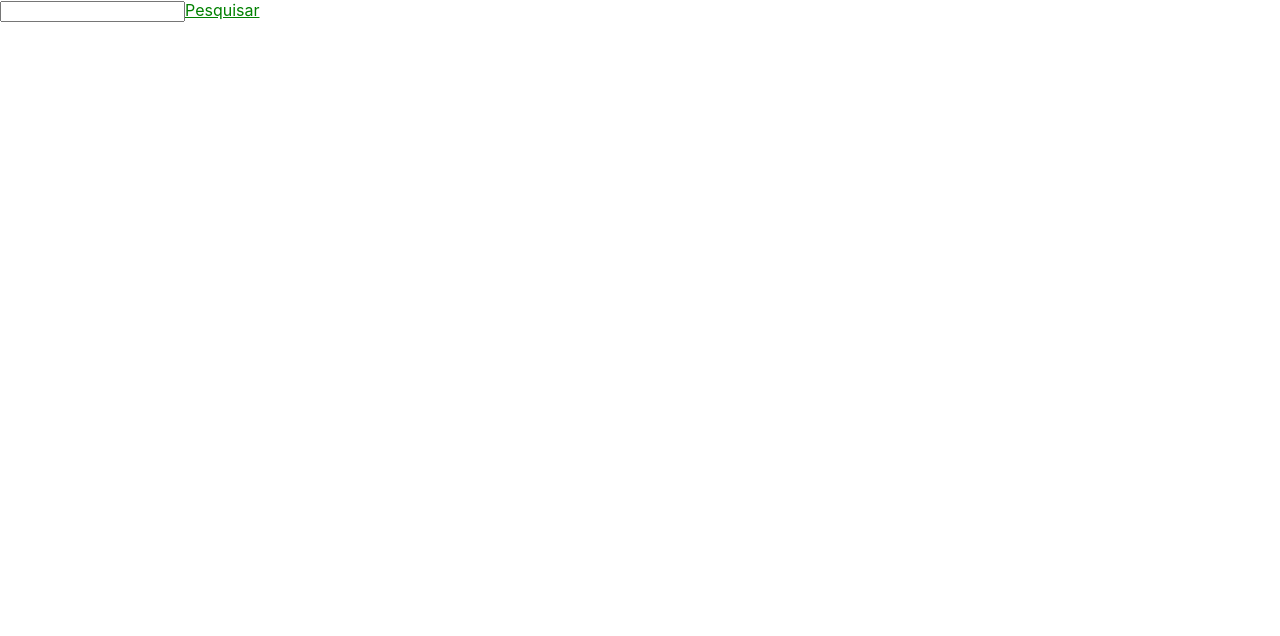
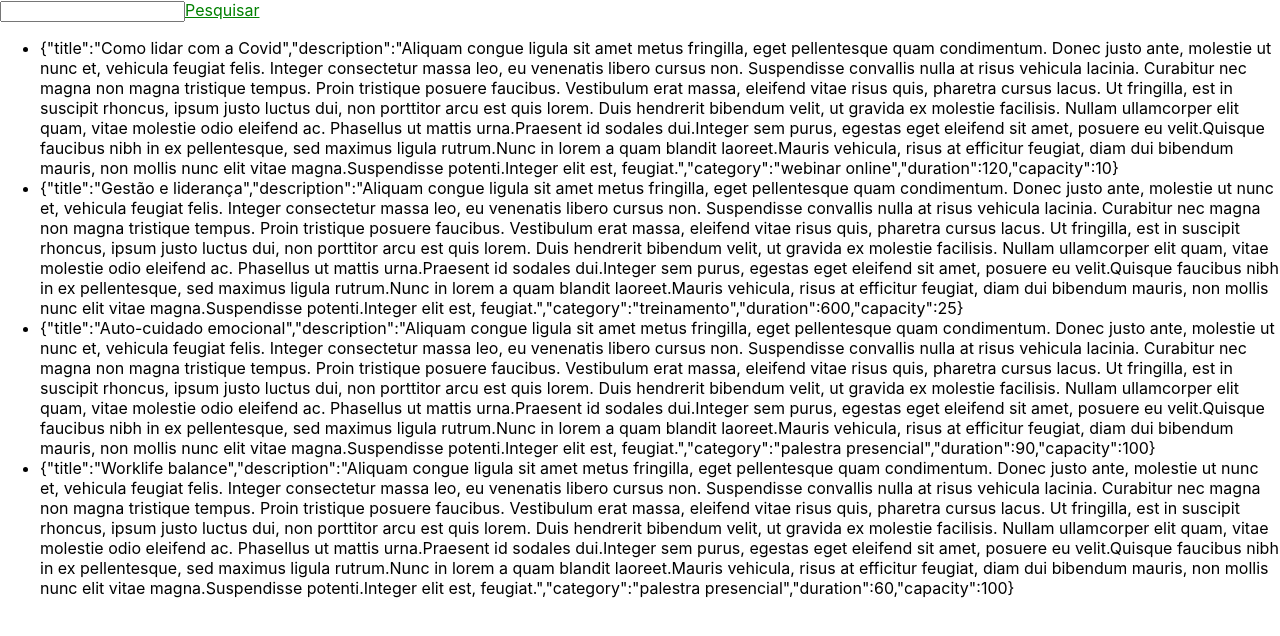
Before and after one commit to pedroqueiroga/moodar-selecao, a React (Create React App) app: page /search in a window 1280 px wide. Shown: the top 636 px of the page. Built offline with nearby package versions, Linux system fonts and the light colour scheme.

Commit message:
Start of a search page

```diff
--- a/src/App.tsx
+++ b/src/App.tsx
@@ -1,7 +1,8 @@
 import React from 'react';
 import { BrowserRouter as Router, Route, Switch } from "react-router-dom";
 
-import Nav from './Nav';
+import Nav from './components/Nav';
+import SearchPage from './components/SearchPage';
 
 function App() {
     return (
@@ -9,6 +10,7 @@
             <div>
                 <Nav />
                 <Switch>
+                    <Route path="/search" exact component={SearchPage} />
                 </Switch>
             </div>
         </Router>
--- /dev/null
+++ b/src/components/SearchPage/index.tsx
@@ -0,0 +1,23 @@
+import React, { useState } from 'react';
+import { useLocation } from 'react-router-dom';
+
+import { fetchActions } from '../../services/api';
+
+function useQuery() {
+    return new URLSearchParams(useLocation().search);
+}
+
+function SearchPage() {
+    const query = useQuery().get("q");
+    const actions = fetchActions(query?.replace(/ +/g, " ").split(' '));
+    return (
+        <div>
+            <ul>
+                {actions.map((a, i) => <li key={i}>{JSON.stringify(a)}</li>)}
+            </ul>
+        </div>
+    );
+}
+
+
+export default SearchPage;
```
Also changed, not shown: src/components/Nav/Nav.module.css (renamed from src/Nav.module.css), src/components/Nav/index.tsx (renamed from src/Nav.tsx).
